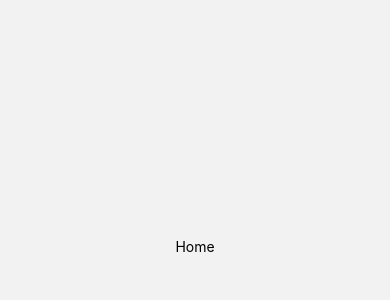
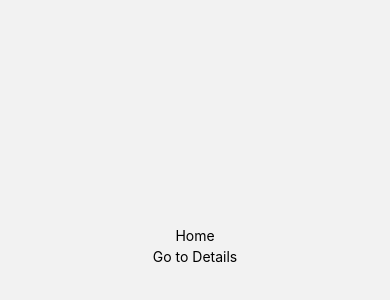
Before and after one commit to AlvinSanudharma/FindWorkspace, a React Native app: screen /Home in a window 390 px wide. Shown: the part 176-476 px from the top of the page. Built offline with nearby package versions, Linux system fonts and the light colour scheme.

Commit message:
[Additional] path aliases

```diff
--- a/babel.config.js
+++ b/babel.config.js
@@ -4,9 +4,9 @@ module.exports = {
     [
       'module-resolver',
       {
-        root: ['./src'],
         extensions: ['.ios.js', '.android.js', '.js', '.ts', '.tsx', '.json'],
         alias: {
+          '@': './src',
           '@app': './App.tsx',
           '@assets': './assets',
         },
--- /dev/null
+++ b/src/components/Button/index.tsx
@@ -0,0 +1,16 @@
+import {Text, View} from 'react-native';
+import React from 'react';
+
+type Props = {
+  label: string;
+};
+
+const Button = ({label}: Props) => {
+  return (
+    <View>
+      <Text>{label}</Text>
+    </View>
+  );
+};
+
+export default Button;
--- a/src/screens/Home/index.tsx
+++ b/src/screens/Home/index.tsx
@@ -1,14 +1,28 @@
-import {View, StyleSheet, Text} from 'react-native';
+import {View, StyleSheet, Text, TouchableOpacity} from 'react-native';
 import React from 'react';
-import type {NativeStackScreenProps} from '@react-navigation/native-stack';
+import type {NativeStackNavigationProp} from '@react-navigation/native-stack';
+import Button from '@/components/Button';
 import {RootStackParamList} from '@app';
+import {useNavigation} from '@react-navigation/native';
 
-type Props = NativeStackScreenProps<RootStackParamList, 'Home'>;
+type HomeScreenNavigationProp = NativeStackNavigationProp<
+  RootStackParamList,
+  'Home'
+>;
 
-const Home = (props: Props) => {
+const Home = () => {
+  const navigation = useNavigation<HomeScreenNavigationProp>();
+
   return (
     <View style={styles.container}>
       <Text>Home</Text>
+      <View style={{height: 4}} />
+      <TouchableOpacity
+        onPress={() => {
+          navigation.navigate('Details');
+        }}>
+        <Button label="Go to Details" />
+      </TouchableOpacity>
     </View>
   );
 };
--- a/tsconfig.json
+++ b/tsconfig.json
@@ -3,7 +3,7 @@
   "compilerOptions": {
     "baseUrl": ".",
     "paths": {
-      "*": ["src/*"],
+      "@/*": ["src/*"],
       "@app": ["App.tsx"],
       "@assets/*": ["assets/*"]
     }
```
Also changed, not shown: App.tsx (+5 -5 lines).
